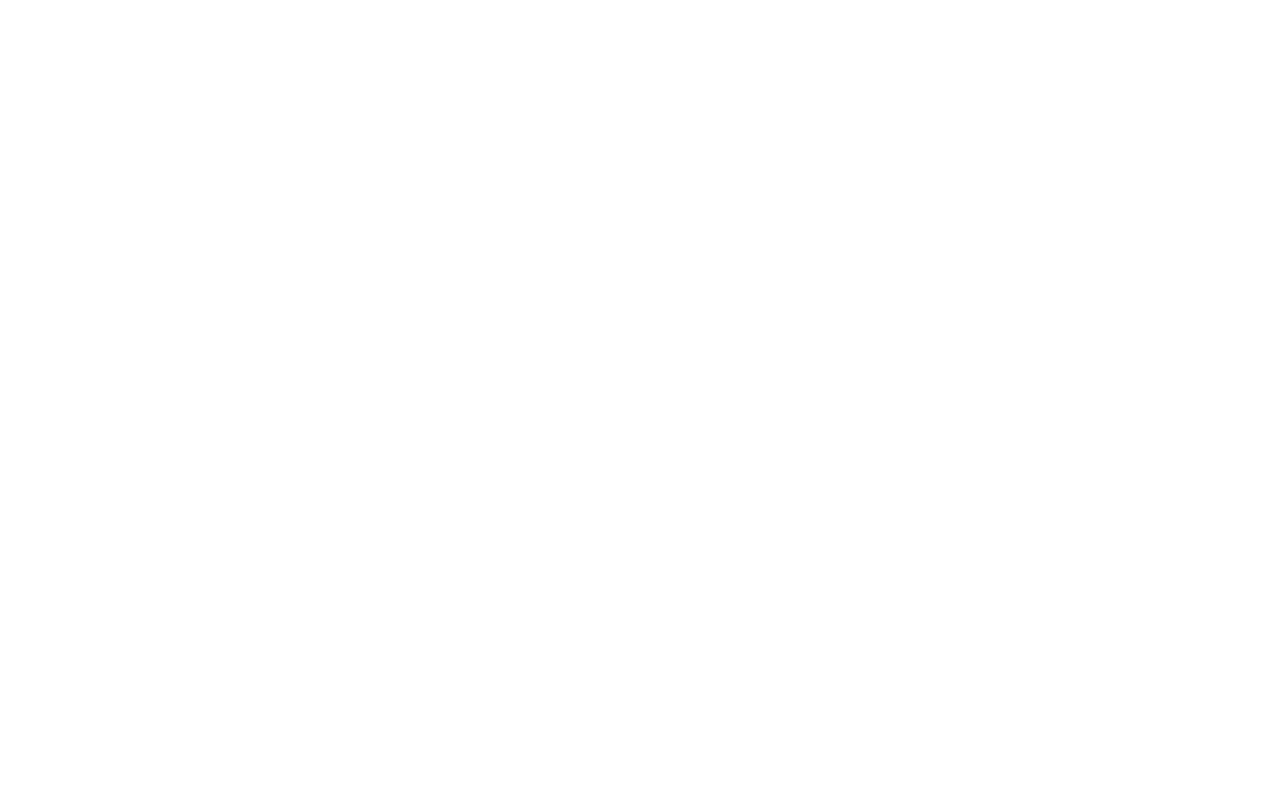
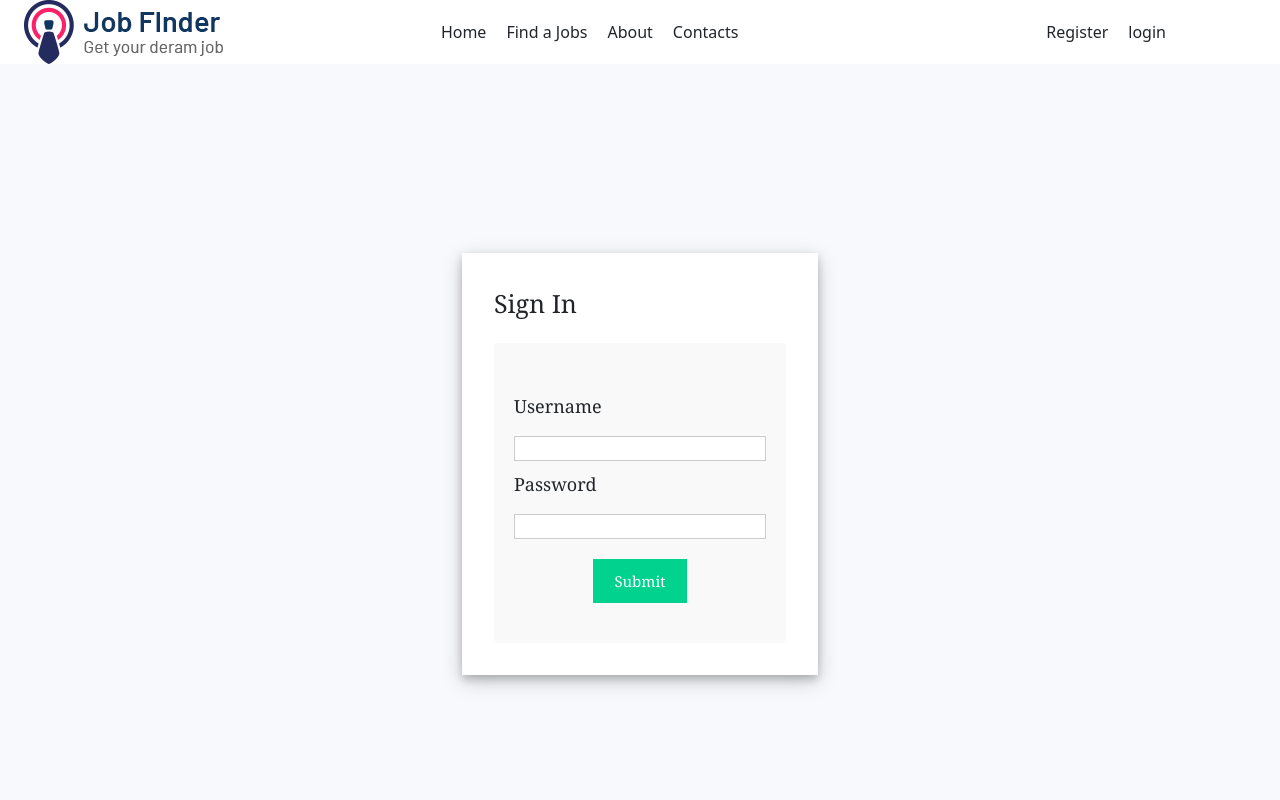
Before and after one commit to hucade/FER201m-Project, a React (Create React App) app: page /login in a window 1280 px wide. Before the commit this address had no page. Shown: the top 800 px of the page. Built offline with nearby package versions, Linux system fonts and the light colour scheme.

Commit message:
Page ver 1.0

```diff
--- a/package.json
+++ b/package.json
@@ -6,9 +6,11 @@
     "@testing-library/jest-dom": "^5.17.0",
     "@testing-library/react": "^13.4.0",
     "@testing-library/user-event": "^13.5.0",
+    "bootstrap": "^5.3.2",
     "react": "^18.2.0",
     "react-bootstrap": "^2.9.0",
     "react-dom": "^18.2.0",
+    "react-icons": "^4.11.0",
     "react-router-dom": "^6.16.0",
     "react-scripts": "5.0.1",
     "sass": "^1.69.3",
--- a/src/App.js
+++ b/src/App.js
@@ -1,12 +1,12 @@
 import React from 'react';
 import { Route, Routes } from 'react-router-dom'
 import { Container, Row } from 'react-bootstrap'
-import { HeaderStyle, JobDetail, JobListing, About, Contact, HomePage, PostJob, ApplyJobs } from "./View/Component/index"
+import { Header,JobDetail, JobListing, About, Contact, HomePage, PostJob, ApplyJobs, Footer, Login, Register } from "./View/Component/index"
 
 function App() {
   return (
-    <Container>
-
+    <Container fluid>
+      <Header></Header>
       <Row>
         <Routes>
           <Route path="/" element={<HomePage />} />
@@ -16,8 +16,11 @@
           <Route path="/JobListing" element={<JobListing />} />
           <Route path="/PostJob" element={<PostJob />} />
           <Route path="/applyjob" element={<ApplyJobs />} />
+          <Route path="/login" element={<Login />} />
+          <Route path="/register" element={<Register />} />
         </Routes>
       </Row>
+      <Footer></Footer>
     </Container>
   );
 }
--- /dev/null
+++ b/src/View/Assets/scss/login.scss
@@ -0,0 +1,63 @@
+.app {
+    font-family: sans-serif;
+    display: flex;
+    align-items: center;
+    justify-content: center;
+    flex-direction: column;
+    gap: 20px;
+    height: 100vh;
+    font-family: Cambria, Cochin, Georgia, Times, "Times New Roman", serif;
+    background-color: #f8f9fd;
+  }
+
+  input[type="text"],
+  input[type="password"] {
+    height: 25px;
+    border: 1px solid rgba(0, 0, 0, 0.2);
+  }
+
+  input[type="submit"] {
+    margin-top: 10px;
+    cursor: pointer;
+    font-size: 15px;
+    background: #01d28e;
+    border: 1px solid #01d28e;
+    color: #fff;
+    padding: 10px 20px;
+  }
+
+  input[type="submit"]:hover {
+    background: #6cf0c2;
+  }
+
+  .button-container {
+    display: flex;
+    justify-content: center;
+  }
+
+  .login-form {
+    background-color: white;
+    padding: 2rem;
+    box-shadow: 0 4px 8px 0 rgba(0, 0, 0, 0.2), 0 6px 20px 0 rgba(0, 0, 0, 0.19);
+  }
+
+  .list-container {
+    display: flex;
+  }
+
+  .error {
+    color: red;
+    font-size: 12px;
+  }
+
+  .title {
+    font-size: 25px;
+    margin-bottom: 20px;
+  }
+
+  .input-container {
+    display: flex;
+    flex-direction: column;
+    gap: 8px;
+    margin: 10px;
+  }
--- a/src/View/Component/Banner.js
+++ b/src/View/Component/Banner.js
@@ -1,11 +1,8 @@
-
 import "../Assets/scss/stylingSon.scss"
 import BannerImg from "../Assets/h1_hero.jpg"
 import Anh1 from "../Assets/anh1.jpg"
-import Anh2 from "../Assets/anh2.jpg"
 import { Carousel } from "react-bootstrap";
 export default function BannerCarousel() {
-
     return (
         <Carousel>
             <Carousel.Item>
--- a/src/View/Component/Header.js
+++ b/src/View/Component/Header.js
@@ -2,9 +2,9 @@
 import { Container, Row, Nav } from 'react-bootstrap';
 import { Link } from 'react-router-dom';
 import logo from "../Assets/logo.png";
-import './Header.scss'
+import '../Assets/scss/Header.scss'
 
-export default function HeaderStyle() {
+export default function Header() {
     return (
         <Container fluid>
             <header>
@@ -17,14 +17,14 @@
                         </div>
                         <div className="tab">
                             <Nav.Link as={Link} to="/">Home</Nav.Link>
-                            <Nav.Link as={Link} to="/">Find a Jobs </Nav.Link>
+                            <Nav.Link as={Link} to="/JobListing">Find a Jobs </Nav.Link>
                             <Nav.Link as={Link} to="/about">About</Nav.Link>
                             <Nav.Link as={Link} to="/contact">Contacts</Nav.Link>
-                            <Nav.Link as={Link} to="/">Page</Nav.Link>
                         </div>
-                        <div className='action'>
-
-                        </div>
+                        <div className='tab'>
+                                <Nav.Link as={Link} to="/register">Register</Nav.Link>
+                                <Nav.Link as={Link} to="/login">login</Nav.Link>
+                            </div>
                     </div>
                 </Row>
 
--- a/src/View/Component/Homepage.js
+++ b/src/View/Component/Homepage.js
@@ -2,13 +2,10 @@
 import BannerCarousel from "../Component/Banner";
 import DefaultTemplate from "../Template/DefaultTemplate";
 import { FaSearch } from "react-icons/fa";
-import JobDetail from './job_details';
-import JobListing from './job_listing';
 import "../Assets/scss/stylingSon.scss"
 import 'bootstrap/dist/css/bootstrap.min.css';
 export default function HomePage() {
     return (
-        <DefaultTemplate>
 
             <div className="container-fluid">
                 <div className="row Banner">
@@ -21,10 +18,8 @@
                         <button type="submit"><FaSearch /></button>
                     </form>
                 </dib>
-                <JobListing />
                 {/* <RecruiterList /> */}
             </div>
 
-        </DefaultTemplate >
     );
 }
--- a/src/View/Component/Login.js
+++ b/src/View/Component/Login.js
@@ -1,103 +1,84 @@
-import React, { useState } from "react";
-import "bootstrap/dist/css/bootstrap.min.css";
-import Form from "react-bootstrap/Form";
-import { ToastContainer } from "react-toastify";
-import "react-toastify/dist/ReactToastify.css";
-import { Row, Col } from "react-bootstrap";
-import { Link } from 'react-router-dom';
-import './or.scss'
-import logo from "../Assets/logo.png";
-import GoogleButton from 'react-google-button'
-export default function Login() {
+import React, { useState } from 'react';
+import '../Assets/scss/login.scss'
+function Login() {
+    // React States
+    const [errorMessages, setErrorMessages] = useState({});
+    const [isSubmitted, setIsSubmitted] = useState(false);
 
-    const [email, setEmail] = useState("");
-    const [password, setPassword] = useState("");
-    function validateForm() {
-        return email.length > 0 && password.length > 0;
+    // User Login info
+    const database = [
+        {
+            username: "user1",
+            password: "pass1"
+        },
+        {
+            username: "user2",
+            password: "pass2"
         }
-    function handleSubmit(e) {
-        e.preventDefault();
+    ];
+
+    const errors = {
+        uname: "invalid username",
+        pass: "invalid password"
+    };
+
+    const handleSubmit = (event) => {
+        //Prevent page reload
+        event.preventDefault();
+
+        var { uname, pass } = document.forms[0];
+
+        // Find user login info
+        const userData = database.find((user) => user.username === uname.value);
+
+        // Compare user info
+        if (userData) {
+            if (userData.password !== pass.value) {
+                // Invalid password
+                setErrorMessages({ name: "pass", message: errors.pass });
+            } else {
+                setIsSubmitted(true);
             }
-    function handleRegiter(e) {
-        e.preventDefault();
+        } else {
+            // Username not found
+            setErrorMessages({ name: "uname", message: errors.uname });
         }
+    };
 
-    return (
-        <Row>
-            <div className="Logo" style={{ marginTop: "20px", marginRight: "10px" }}>
-                    <Link to="../">
-                        <img src={logo} alt="" />
-                    </Link>
+    // Generate JSX code for error message
+    const renderErrorMessage = (name) =>
+        name === errorMessages.name && (
+            <div className="error">{errorMessages.message}</div>
+        );
+
+    // JSX code for login form
+    const renderForm = (
+        <div className="form">
+            <form onSubmit={handleSubmit}>
+                <div className="input-container">
+                    <label>Username </label>
+                    <input type="text" name="uname" required />
+                    {renderErrorMessage("uname")}
                 </div>
-            <ToastContainer />
-            <Col >
-                <div
-                    className="col-lg-11"
-                    style={{
-                        margin: "100px",
-                        backgroundColor: "#f4f4eb",
-                        height: "610px",
-                        marginTop: "100px",
-                        borderRadius: "15px",
-                        boxShadow: "10px 10px #b3b3b1",
-                        padding: "70px"
-                    }}
-                >
-                    <h1 className="text-center ">Login</h1>
-
-                    <form className="Login">
-                        <Form onSubmit={handleSubmit}>
-                            <Form.Group size="lg" controlId="email">
-                                <Form.Label>Email</Form.Label>
-                                <Form.Control
-                                    autoFocus
-                                    type="email"
-                                    className="form-control mt-1"
-                                    placeholder="Enter email"
-                                    value={email}
-                                    onChange={(e) => setEmail(e.target.value)}
-                                />
-                            </Form.Group>
-                            <Form.Group size="lg" controlId="password">
-                                <Form.Label className="mt-2">Password</Form.Label>
-                                <Form.Control
-                                    type="password"
-                                    className="form-control mt-1"
-                                    placeholder="Enter password"
-                                    value={password}
-                                    onChange={(e) => setPassword(e.target.value)}
-                                />
-                            </Form.Group>
-                        </Form>
-                        <div className="text-center">
-                            <div className="w-full flex items-center">
-                                <input type="checkbox" className="w-3 h-2 mr-1" />
-                                <p className="text-center mt-3">Remember me for 30 days</p>
+                <div className="input-container">
+                    <label>Password </label>
+                    <input type="password" name="pass" required />
+                    {renderErrorMessage("pass")}
                 </div>
-                            <p className="text-right"> <a href="fgp">Forgot password?</a> </p>
-
-                        </div>
-
-                        <div className="w-full flex flex-col my-4">
-                            <button
-                                style={{ backgroundColor: "#343a40", border: "none" }}
-                                type="submit"
-                                className="form-control text-white"
-                                onClick={(e) => handleSubmit(e)} >Log in</button>
-                        </div>
-                        <div class="or-seperator" ><i>or</i></div>
-
-                        <GoogleButton
-                            type="dark" // can be light or dark
-                            onClick={() => { console.log('Google button clicked') }}
-                        />
-                        <div className="mt-5">
-                            <p className="text-right">Don't have an account?<a href="Register"> Sign up here</a> </p>
+                <div className="button-container">
+                    <input type="submit" />
                 </div>
             </form>
         </div>
-            </Col>
-        </Row>
     );
+    return (
+        <div className="app">
+            <div className="login-form">
+                <div className="title">Sign In</div>
+                {isSubmitted ? <div>User is successfully logged in</div> : renderForm}
+            </div>
+        </div>
+    );
+}
 
-}
+export default Login;
--- a/src/View/Component/Register.js
+++ b/src/View/Component/Register.js
@@ -1,11 +1,10 @@
 import React, { useState } from "react";
-import Form from "react-bootstrap/Form";
 import { ToastContainer } from "react-toastify";
 import "react-toastify/dist/ReactToastify.css";
 import { Row, Col } from "react-bootstrap";
 import logo from "../Assets/logo.png";
 
-import { Link, useNavigate } from "react-router-dom";
+import { Link } from "react-router-dom";
 export default function Register() {
 
     const [Name, setName] = useState("");
```
Also changed, not shown: src/View/Component/index.js (+5 -2 lines), src/View/Component/job_listing.js (+6 -6 lines), src/View/Component/or.scss (deleted, +0 -20 lines), src/View/Assets/scss/Header.scss (renamed from src/View/Component/Header.scss), 1 other file (tests, documents, lock files or other folders). Lines whose indentation alone changed are shown as unchanged.
